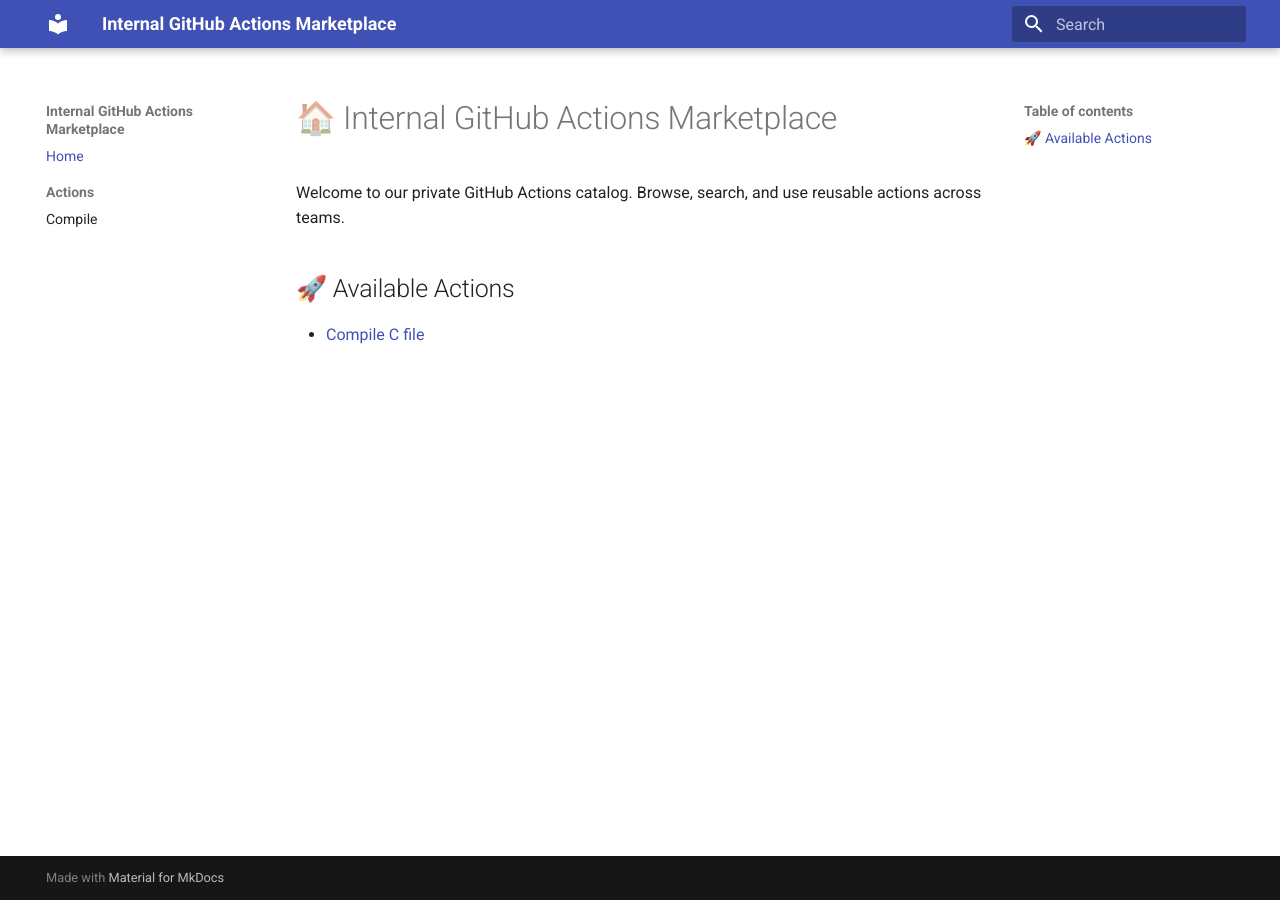
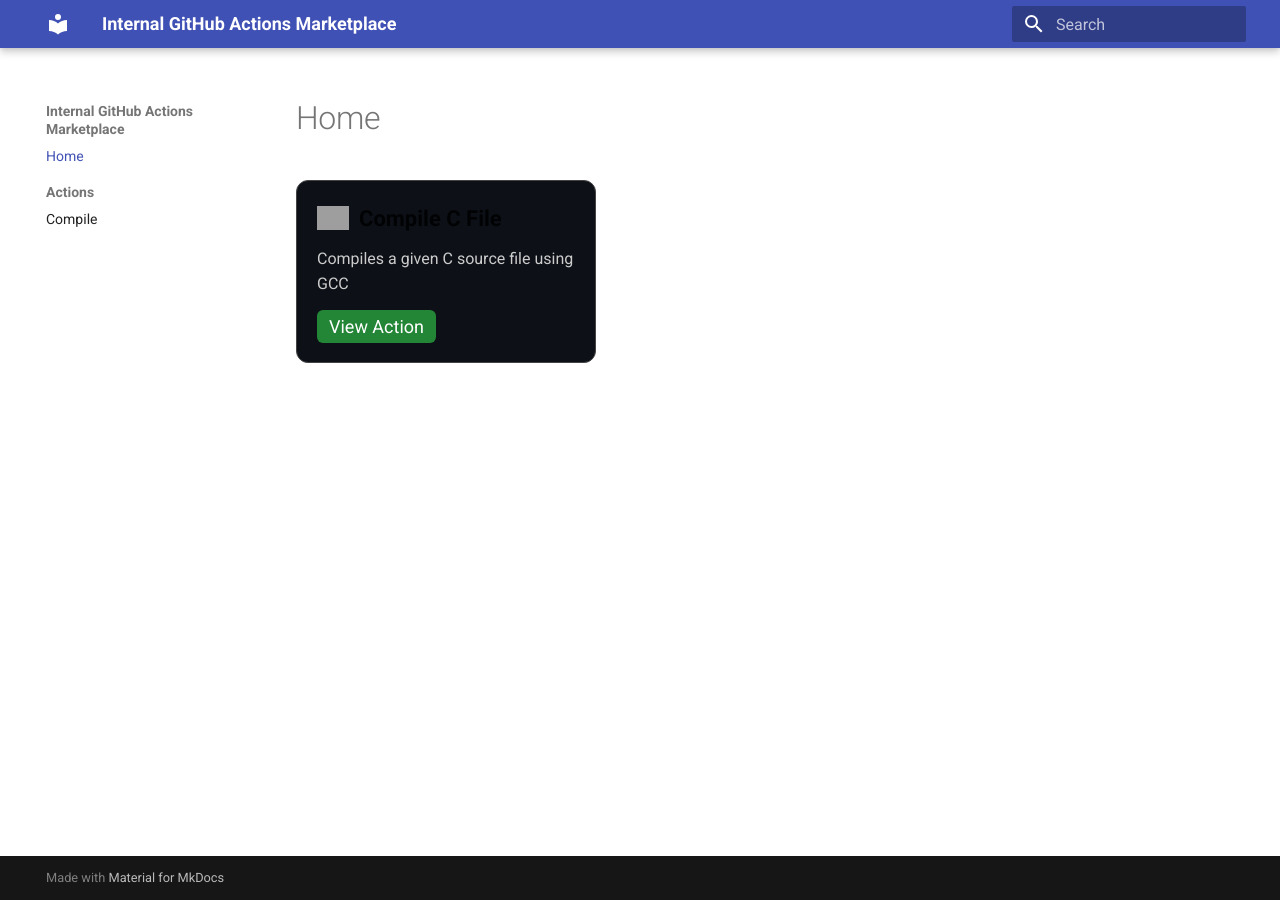
Before and after one commit to central-org455/internal-actions-marketplace, an MkDocs documentation site: the page built from docs/index.md, in a window 1280 px wide. Built offline with MkDocs 1.6.1 and Material for MkDocs 9.7.7, drawn with Linux system fonts in a browser that asks for light colours; grey boxes are pictures that could not be loaded.

Commit message:
Update index.md

```diff
--- a/docs/index.md
+++ b/docs/index.md
@@ -1,7 +1,14 @@
-# 🏠 Internal GitHub Actions Marketplace
+<div style="display: flex; gap: 1rem; flex-wrap: wrap;">
 
-Welcome to our private GitHub Actions catalog. Browse, search, and use reusable actions across teams.
+  <div style="border: 1px solid #444; border-radius: 12px; padding: 1rem; background-color: #0d1117; width: 300px;">
+    <div style="display: flex; align-items: center; gap: 0.5rem;">
+      <img src="https://img.icons8.com/fluency/48/compile.png" width="32" />
+      <strong style="font-size: 1.1rem;">Compile C File</strong>
+    </div>
+    <p style="color: #ccc; margin-top: 0.5rem;">Compiles a given C source file using GCC</p>
+    <a href="./actions/compile/" style="text-decoration: none; background-color: #238636; color: white; padding: 6px 12px; border-radius: 6px; font-size: 0.9rem;">View Action</a>
+  </div>
 
-## 🚀 Available Actions
+  <!-- Add more cards here -->
 
-- [Compile C file](actions/compile.md)
+</div>
```
